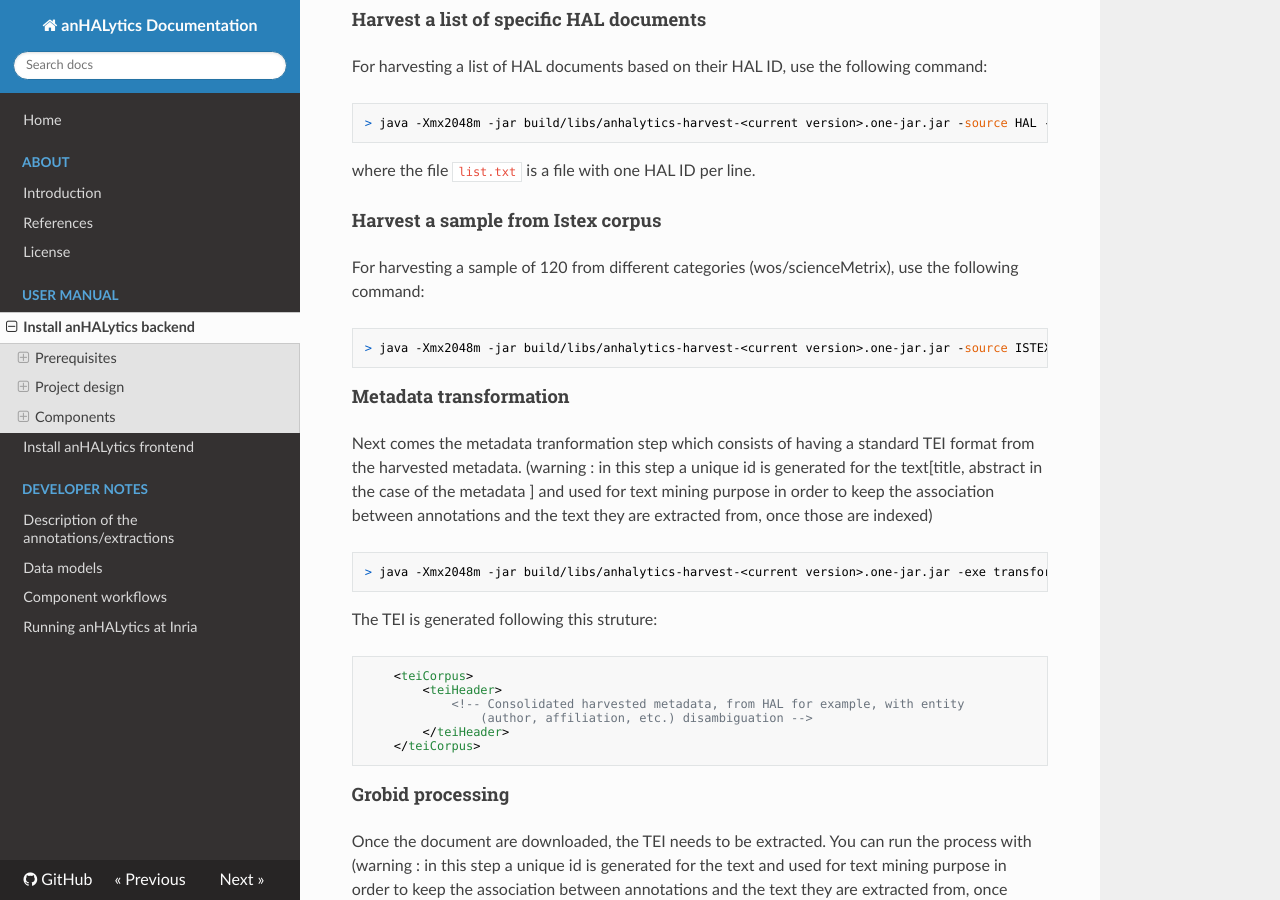
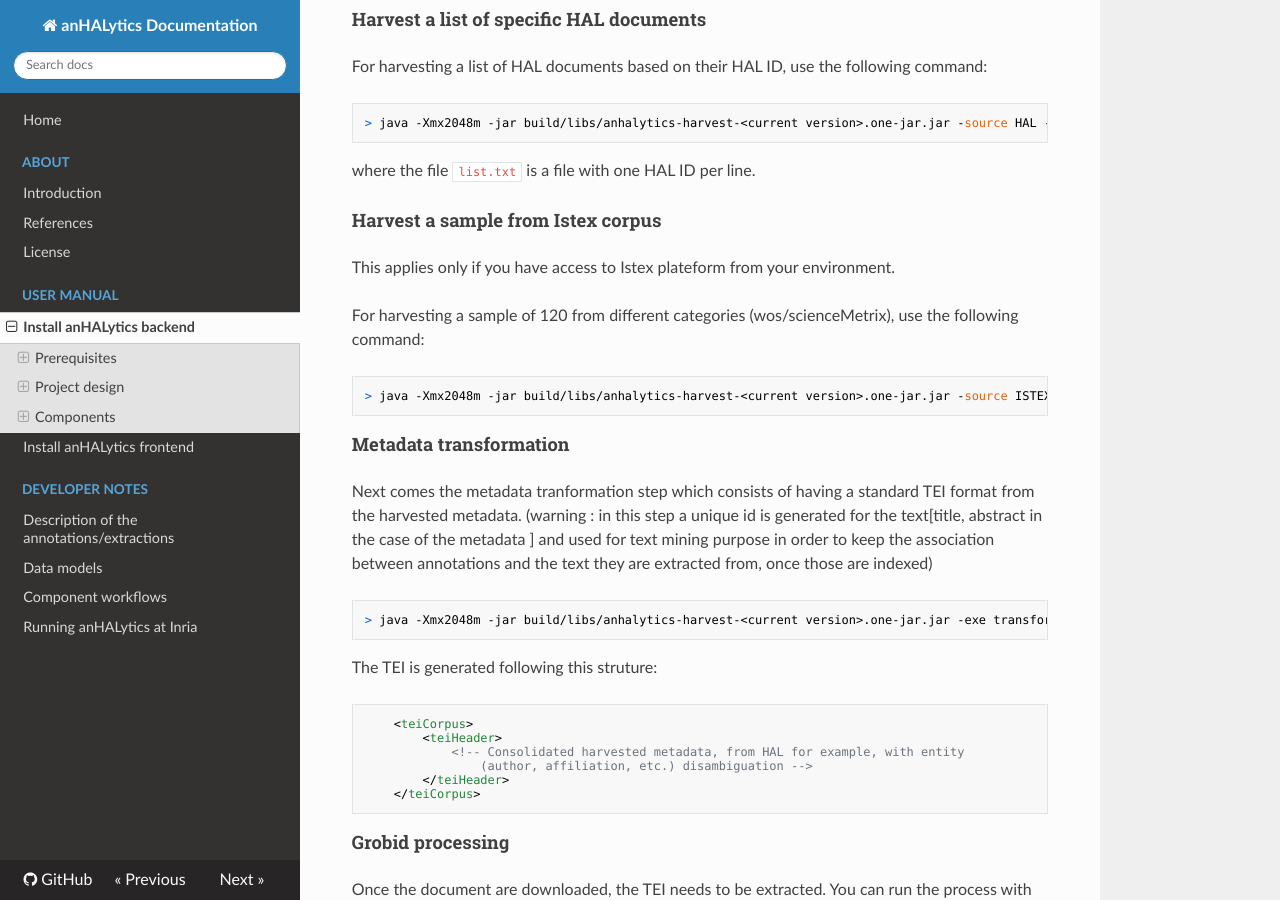
Before and after one commit to anHALytics/anHALytics-documentation, an MkDocs documentation site: the page built from doc/Install-backend.md, in a window 1280 px wide and 900 px high, scrolled down 4445 px. Built offline with MkDocs 1.6.1, drawn with Linux system fonts in a browser that asks for light colours; nearby versions of some CDN libraries; old or Windows-style settings are respelled for this version of MkDocs.

Commit message:
Added a note about istex harvesting

```diff
--- a/doc/Install-backend.md
+++ b/doc/Install-backend.md
@@ -156,6 +156,7 @@
 
 
 #### Harvest a sample from Istex corpus
+This applies only if you have access to Istex plateform from your environment.
 
 For harvesting a sample of 120 from different categories (wos/scienceMetrix), use the  following command:
 
```
